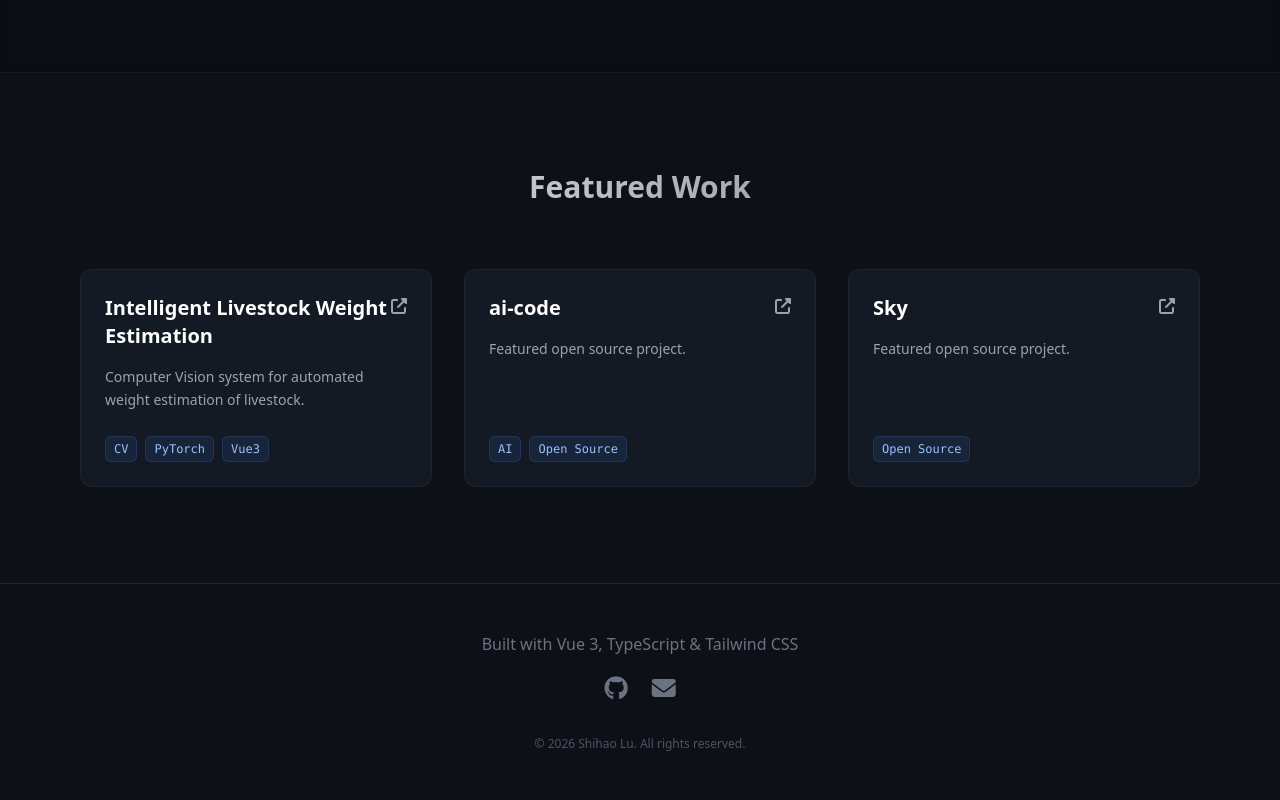
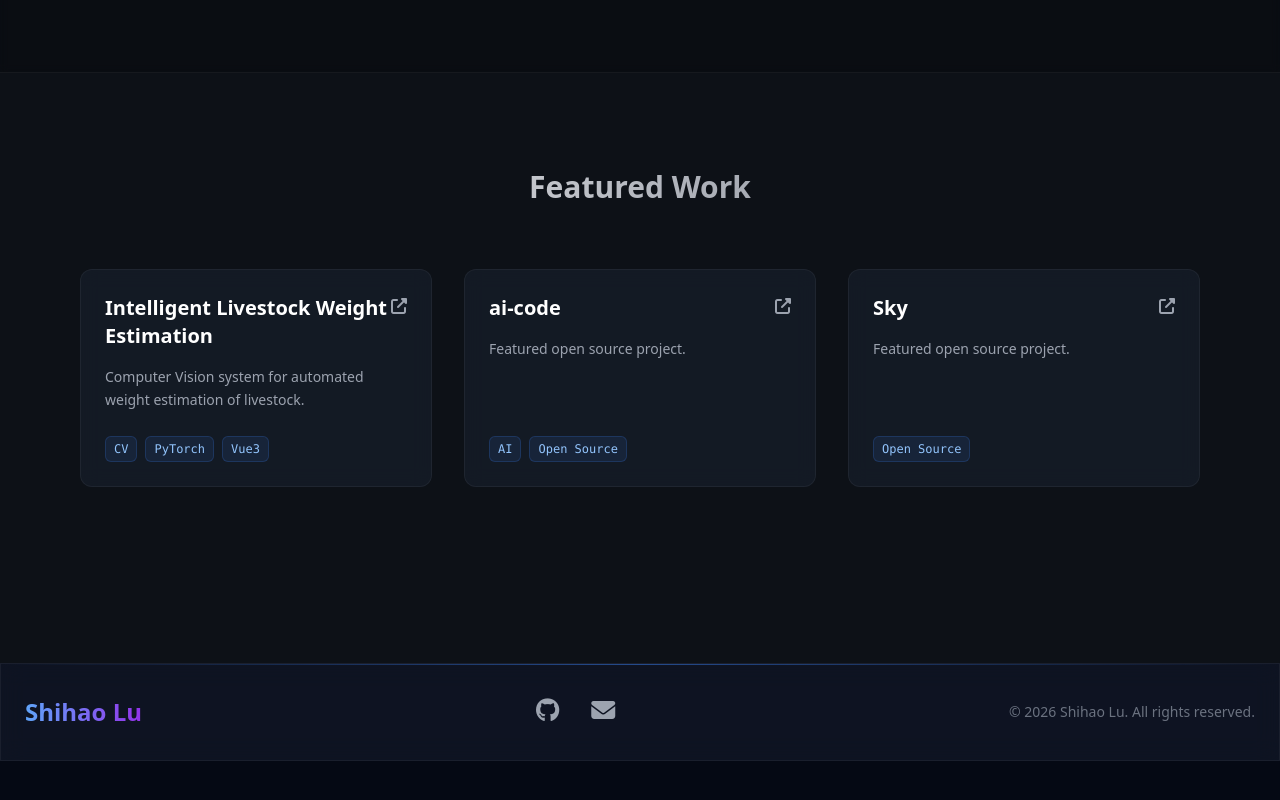
Before and after one commit to zhemu6/zhemu6.github.io, a Vue app: page / in a window 1280 px wide. Shown: the part 2453-3253 px from the top of the page. After the commit the page ends 3214 px from the top, so only its background shows below. Built offline with nearby package versions, Linux system fonts and the light colour scheme.

Commit message:
feat: finalize cyberpunk footer and ui polish

```diff
--- a/src/App.vue
+++ b/src/App.vue
@@ -8,17 +8,31 @@ import NavBar from './components/NavBar.vue'
     <router-view />
 
     <!-- Footer -->
-    <footer class="py-12 text-center text-gray-500 border-t border-gray-800 bg-[#0D1117]">
-      <p class="mb-4">Built with Vue 3, TypeScript & Tailwind CSS</p>
-      <div class="flex justify-center gap-6 text-2xl">
-        <a href="https://github.com/zhemu6" class="hover:text-white transition" title="GitHub">
-          <i class="fab fa-github"></i>
-        </a>
-        <a href="mailto:1137800445@qq.com" class="hover:text-white transition" title="Email">
-          <i class="fas fa-envelope"></i>
-        </a>
+    <footer class="glass relative mt-20">
+      <!-- Gradient Top Border -->
+      <div class="absolute top-0 left-0 right-0 h-[1px] bg-gradient-to-r from-transparent via-blue-500/50 to-transparent"></div>
+
+      <div class="max-w-7xl mx-auto px-6 py-8 flex flex-col md:flex-row justify-between items-center gap-6">
+        <!-- Left: Branding -->
+        <div class="text-2xl font-bold bg-clip-text text-transparent bg-gradient-to-r from-blue-400 to-purple-600 font-sans">
+          Shihao Lu
+        </div>
+
+        <!-- Center: Social Links -->
+        <div class="flex gap-8">
+          <a href="https://github.com/zhemu6" class="group transition-colors duration-300" title="GitHub">
+            <i class="fab fa-github text-2xl text-gray-400 transition-all duration-300 group-hover:text-white group-hover:scale-110 group-hover:drop-shadow-[0_0_10px_rgba(255,255,255,0.6)]"></i>
+          </a>
+          <a href="mailto:1137800445@qq.com" class="group transition-colors duration-300" title="Email">
+            <i class="fas fa-envelope text-2xl text-gray-400 transition-all duration-300 group-hover:text-white group-hover:scale-110 group-hover:drop-shadow-[0_0_10px_rgba(255,255,255,0.6)]"></i>
+          </a>
+        </div>
+
+        <!-- Right: Copyright -->
+        <div class="text-gray-500 text-sm font-light">
+          &copy; 2026 Shihao Lu. All rights reserved.
+        </div>
       </div>
-      <p class="mt-8 text-xs text-gray-600">© 2026 Shihao Lu. All rights reserved.</p>
     </footer>
   </div>
 </template>
```
